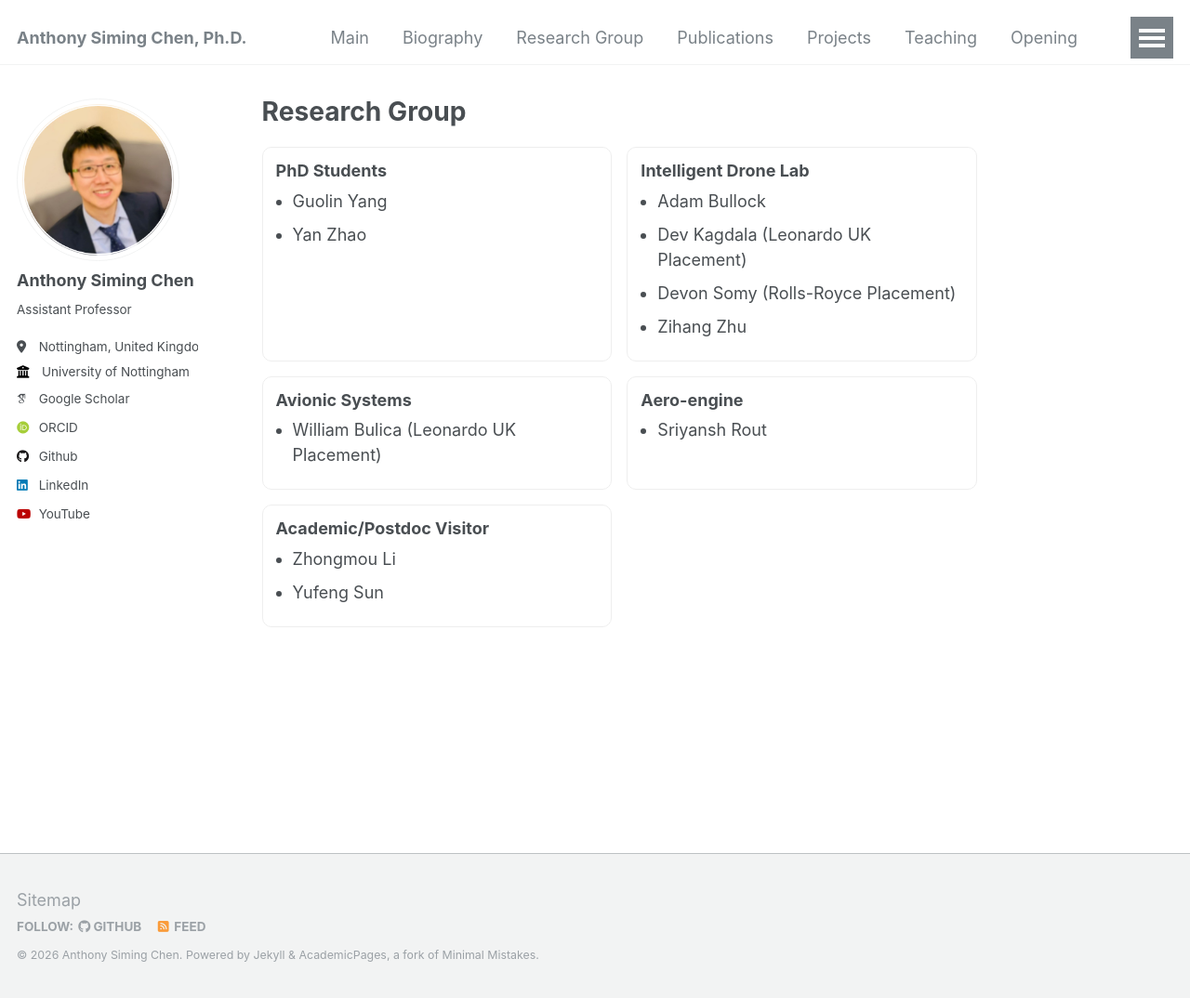
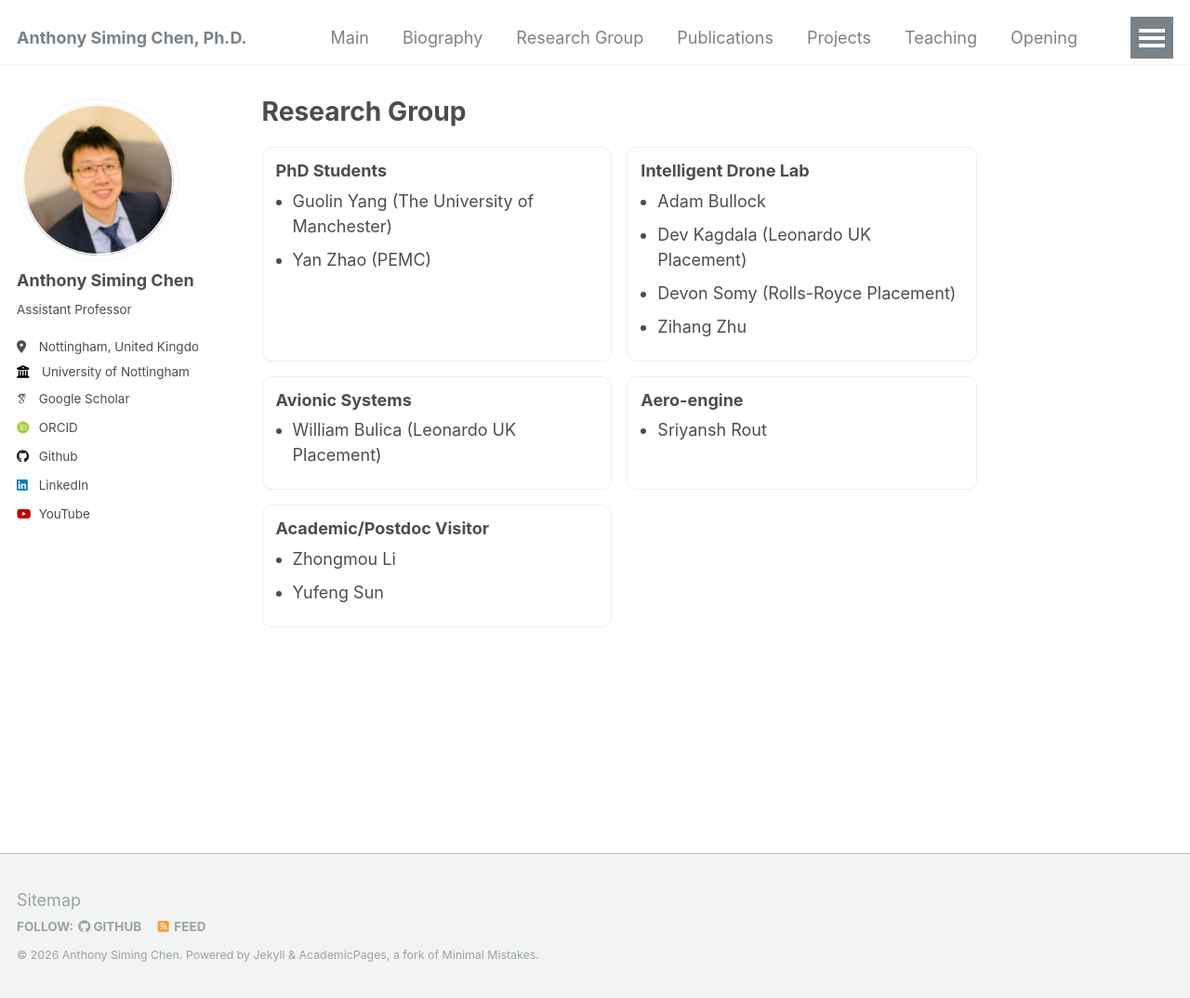
Before and after one commit to Anthony-S-Chen/Anthony-S-Chen.github.io, a Jekyll site: the page built from _pages/Group.md, in a window 1280 px wide and 1074 px high. Shown: the whole window at 93% size. Built offline with Jekyll 4.4.1, drawn with Linux system fonts in a browser that asks for light colours; some web fonts are replaced.

Commit message:
Update Group.md

```diff
--- a/_pages/Group.md
+++ b/_pages/Group.md
@@ -17,8 +17,8 @@ author_profile: true
   <div class="group-card">
     <h3>PhD Students</h3>
     <ul>
-      <li>Guolin Yang</li>
-      <li>Yan Zhao</li>
+      <li>Guolin Yang (The University of Manchester)</li>
+      <li>Yan Zhao (PEMC)</li>
     </ul>
   </div>
 
```
